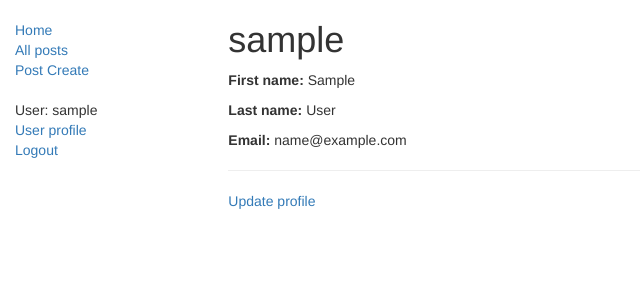
After one commit to konstantinkonstantinovich/hillel_test_work, a Django app: page /accounts/user/ in a window 1280 px wide. The commit adds this page. Shown: the top 300 px of the page, without its empty margins (0-640 px from the left). Run offline with Django 3.2, Linux system fonts and the light colour scheme; the visitor is signed in with stand-in values (Sample User, id 1); parts of the project's set-up code (start-up, migrations or seed data) failed here and were passed over; some libraries are stand-ins or nearby versions.

Commit message:
user profile

```diff
--- a/blog/models.py
+++ b/blog/models.py
@@ -14,7 +14,8 @@ class Post(models.Model):
 
 
 class Comments(models.Model):
-    comment = models.TextField(max_length=10000, help_text="Input your comment.")
+    comment = models.TextField(max_length=10000,
+                               help_text="Input your comment.")
     post = models.ForeignKey(Post,
                              on_delete=models.CASCADE)
     pub_data = models.DateTimeField(auto_now_add=True)
--- a/blog/templates/base_generic.html
+++ b/blog/templates/base_generic.html
@@ -21,6 +21,7 @@
             <ul class="sidebar-nav">
             {% if user.is_authenticated %}
                 <li>User: {{ user.get_username }}</li>
+                <li><a href="{% url 'user-detail' %}">User profile</a></li>
                 <li><a href="{% url 'logout'%}?next={{request.path}}">Logout</a></li>
             {% else %}
                 <li><a href="{% url 'blog:registrate'%}">Registration</a></li>
--- a/blog/templates/blog/post_detail.html
+++ b/blog/templates/blog/post_detail.html
@@ -3,8 +3,9 @@
 {% block content %}
   <h1>{{ object.title }}</h1>
     <body>
-        <p><strong>Text:</strong> {{ object.text }}</p>
-        <p><strong>Date of publishing:</strong> {{ object.publishing_data }}</p>
+        <p style="font-size: 20px"><strong>Text:</strong></p>
+        <p style="white-space: pre-wrap"> {{ object.text }}</p>
+        <p style="font-size: 20px"><strong>Date of publishing:</strong> {{ object.publishing_data }}</p>
         <h2>Comments</h2>
         {% for comment in post.comments_set.all %}
             <hr> Anon: {{ comment.comment }} - {{ comment.pub_data }}
--- /dev/null
+++ b/blog/templates/blog/userprofile_detail.html
@@ -0,0 +1,11 @@
+{% extends "base_generic.html" %}
+
+{% block content %}
+  <h1>{{ object.username }}</h1>
+    <body>
+        <p><strong>First name:</strong> {{ object.first_name }}</p>
+        <p><strong>Last name:</strong> {{ object.last_name }}</p>
+        <p><strong>Email: </strong> {{ object.email }}</p>
+        <hr><p><a href="{% url 'user-update' user.id %}">Update profile</a></p>
+    </body>
+{% endblock %}
--- a/blog/views.py
+++ b/blog/views.py
@@ -1,10 +1,12 @@
 from django.contrib.auth import login, logout
+from django.contrib.auth.mixins import LoginRequiredMixin
 from django.contrib.auth.models import User
 from django.contrib.auth.views import LoginView
+from django.contrib.messages.views import SuccessMessageMixin
 from django.http import HttpResponse, HttpResponseRedirect
 from django.shortcuts import redirect, render, get_object_or_404
-from django.urls import reverse
-from django.views.generic import CreateView, DetailView
+from django.urls import reverse, reverse_lazy
+from django.views.generic import CreateView, DetailView, UpdateView
 from django.views.generic.list import ListView
 
 from .models import Post, Comments
@@ -33,7 +35,7 @@ def success(request):
 class LoginForm(LoginView):
     model = User
     template_name = "registration/login.html"
-    success_url = '/blog/success/'
+    success_url = '/blog/'
 
     def form_valid(self, form):
         """Security check complete. Log the user in."""
@@ -65,17 +67,17 @@ class RegistrationForm(CreateView):
         return redirect(self.success_url)
 
 
-class PostCreateView(CreateView):
+class PostCreateView(LoginRequiredMixin, CreateView):
     model = Post
     fields = ['title', 'text', 'author']
     success_url = '/blog/'
 
 
-class PostDetailView(DetailView):
+class PostDetailView(LoginRequiredMixin, DetailView):
     model = Post
 
 
-class PostListView(ListView):
+class PostListView(LoginRequiredMixin, ListView):
     model = Post
     paginate_by = 10
 
@@ -88,3 +90,23 @@ class CommentsCreteViews(CreateView):
     def form_valid(self, form):
         form.instance.post = get_object_or_404(Post, pk=self.kwargs['pk'])
         return super(CommentsCreteViews, self).form_valid(form)
+
+
+class UserProfileView(LoginRequiredMixin, DetailView):
+    model = User
+    template_name = 'blog/userprofile_detail.html'
+
+    def get_object(self, queryset=None):
+        user = self.request.user
+        return user
+
+
+class UserProfileUpdateView(LoginRequiredMixin, UpdateView):
+    model = User
+    success_url = '/blog/'
+    fields = ['first_name', 'last_name', 'password', 'email']
+    template_name = "blog/userprofile_update.html"
+
+    def get_object(self, queryset=None):
+        user = self.request.user
+        return user
--- a/static/css/styles.css
+++ b/static/css/styles.css
@@ -1,6 +1,4 @@
-body {
-  font-family: "Lato", sans-serif;
-}
+
 .sidebar-nav {
     margin-top: 20px;
     padding: 0;
--- a/test_one/urls.py
+++ b/test_one/urls.py
@@ -20,11 +20,15 @@ from django.contrib import admin
 from django.urls import include, path
 from django.views.generic import RedirectView
 
+from blog.views import UserProfileUpdateView, UserProfileView
+
 urlpatterns = [
     path('', RedirectView.as_view(url='/blog/', permanent=True)),
     path('admin/', admin.site.urls),
     path('blog/', include('blog.urls')),
     path('accounts/', include('django.contrib.auth.urls')),
+    path('accounts/user/', UserProfileView.as_view(), name='user-detail'),
+    path('accounts/user_update/<int:id>', UserProfileUpdateView.as_view(), name='user-update'),
 ]
 if settings.DEBUG:
     urlpatterns += [
```
Also changed, not shown: blog/templates/blog/userprofile_update.html (added, +11 -0 lines).
